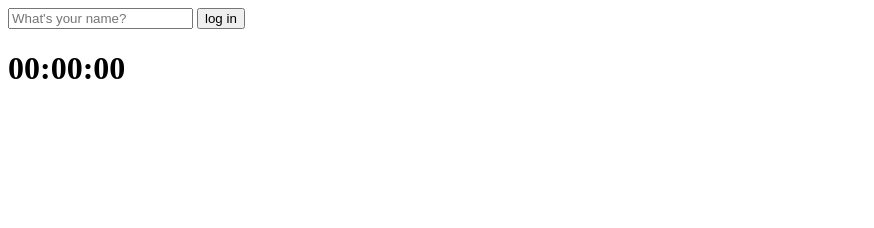
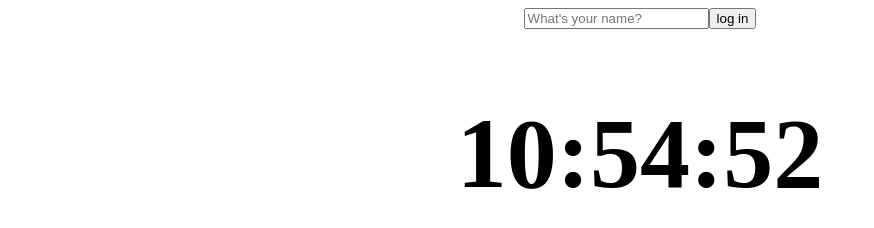
Before and after one commit to sungwooKang11/New-Momentum, a plain HTML site: page index.html in a window 1280 px wide. Shown: the whole page, without its empty margins (0-874 px from the left). Drawn offline with Linux system fonts and the light colour scheme.

Commit message:
complete clock

```diff
--- a/index.html
+++ b/index.html
@@ -13,7 +13,7 @@
         <button class="loginBtn">log in</button>
     </form>
     <div class="clock">
-        <h1>00:00:00</h1>
+        <h1 class="clockNum">00:00:00</h1>
     </div>
     <div class="todo"></div>
     <script src="script.js"></script>
--- a/script.js
+++ b/script.js
@@ -1,9 +1,17 @@
-const loginInForm = document.querySelector(".login-form");
-const loginInput = document.querySelector(".login-form input");
+const clockContainer = document.querySelector(".clock");
+const clockTitle = clockContainer.querySelector("h1");
 
-function loginSubmit () {
-    const username = loginInput.value;
-    console.log(username);
+getTime();
+
+function getTime() {
+  const date = new Date();
+  const hours = date.getHours();
+  const minutes = date.getMinutes();
+  const seconds = date.getSeconds();
+  clockTitle.innerText = `${hours < 10 ? `0${hours}` : hours}:${
+    minutes < 10 ? `0${minutes}` : minutes
+  }:${seconds < 10 ? `0${seconds}` : seconds}`;
 }
 
-loginInForm.addEventListener("submit", loginSubmit);
+
+setInterval(getTime, 1000);
--- a/style.css
+++ b/style.css
@@ -0,0 +1,17 @@
+.all {
+    display: flex;
+    flex-direction: column;
+    justify-content: center;
+    align-content: center;
+}
+
+.login-form {
+    display: flex;
+    justify-content: center;
+}
+
+.clockNum {
+    display: flex;
+    justify-content: center;
+    font-size: 100px;
+}
```
Also changed, not shown: clock.js (+10 -11 lines).
